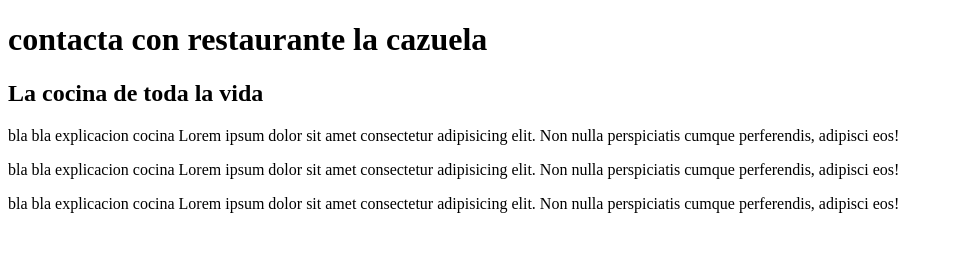
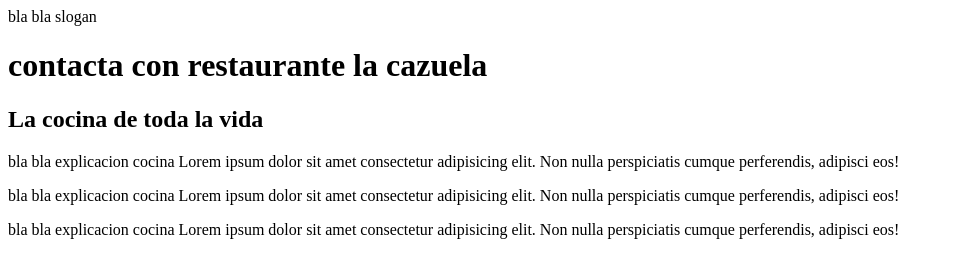
Before and after one commit to eduard3434/restaurante-la-cazuela, a plain HTML site: page contacto.html in a window 1280 px wide. Shown: the whole page, without its empty margins (0-953 px from the left). Drawn offline with Linux system fonts and the light colour scheme.

Commit message:
slogan en contacti

```diff
--- a/contacto.html
+++ b/contacto.html
@@ -7,6 +7,7 @@
     <title>Document</title>
 </head>
 <body>
+    <div class="slogan">bla bla slogan</div>
     <h1>contacta con restaurante la cazuela</h1>
     <h2>La cocina de toda la vida</h2>
     <p>bla bla explicacion cocina Lorem ipsum dolor sit amet consectetur adipisicing elit. Non nulla perspiciatis cumque perferendis, adipisci eos!</p>
```
